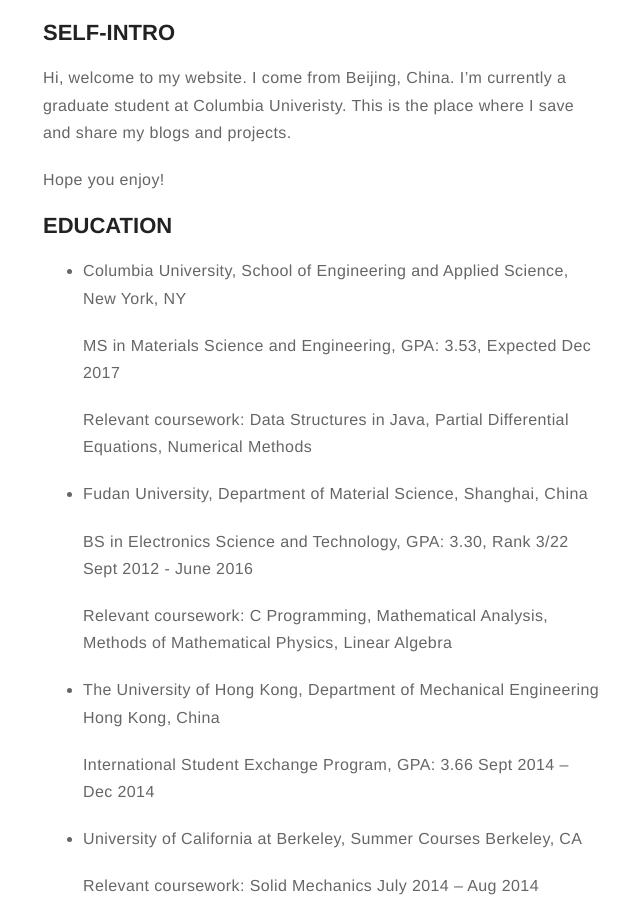
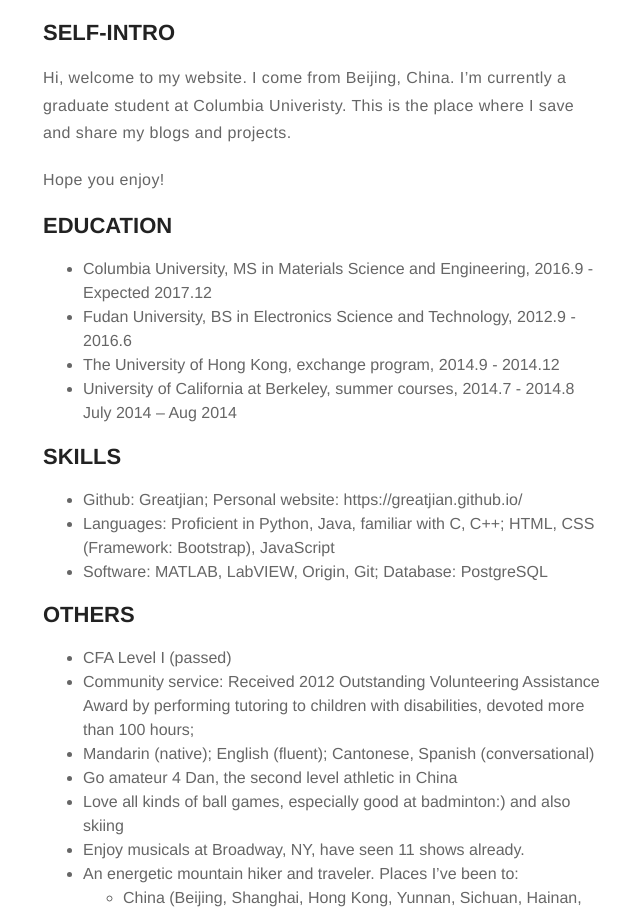
Before and after one commit to Greatjian/Greatjian.github.io, a Jekyll site: the page built from about.md, in a window 1280 px wide and 1400 px high, scrolled down 499 px. Shown: the top 913 px of the window, without its empty margins (317-957 px from the left). Built offline with Jekyll 4.4.1, drawn with Linux system fonts in a browser that asks for light colours; some of the changed text lies outside the part shown.

Commit message:
change profile

```diff
--- a/about.md
+++ b/about.md
@@ -16,64 +16,10 @@ Hope you enjoy!
 
 ## EDUCATION
 
-- Columbia University, School of Engineering and Applied Science, New York, NY
-
-    MS in Materials Science and Engineering, GPA: 3.53, Expected Dec 2017
-
-    Relevant coursework: Data Structures in Java, Partial Differential Equations, Numerical Methods
-
-- Fudan University, Department of Material Science, Shanghai, China
-
-    BS in Electronics Science and Technology, GPA: 3.30, Rank 3/22                                                          Sept 2012 - June 2016
-
-    Relevant coursework: C Programming, Mathematical Analysis, Methods of Mathematical Physics, Linear Algebra
-
-- The University of Hong Kong, Department of Mechanical Engineering                                                     Hong Kong, China
-
-    International Student Exchange Program, GPA: 3.66	                                                                    Sept 2014 – Dec 2014
-
-- University of California at Berkeley, Summer Courses                                                                                      Berkeley, CA
-
-    Relevant coursework: Solid Mechanics	                                                                                                July 2014 – Aug 2014
-
-
-## EXPERIENCE
-
-- High throughput smoothing of Raman images for studying lithium negative electrode, Aug 2017 – Present
-
-    Columbia University (with Prof. Yuan Yang), New York, USA
-
-    - Implemented Gaussian kernel smoothing regression to achieve smoothing of Raman images using MATLAB
-    - Removed the noise and improved visual recognition of Ramen images by 30%
-
-- Web crawling for technology news gathering and processing, May 2017 – Aug 2017
-
-    BICI USA, California, USA
-
-    - Designed a web scraper using Python to search news articles on technology websites
-    - Implemented with Requests, BeautifulSoup, nltk, PostgreSQL and uploaded work on AWS EC2
-    - Highly improved the efficiency of finding potential investment opportunities compared to manual searching
-
-- Excimer laser-induced crystallization (ELC) of amorphous Si films, Feb 2017 – May 2017
-
-    Columbia University (with Prof. James Im), New York, USA
-
-    - Conducted numerical analysis on the model of melting and solidification process in the pulsed laser irradiation of thin semiconductor films using Python
-    - Implemented data processing for status and temperature of the sample grid, making plot for direct visualization
-
-## PROJECTS
-
-- Q-Learning self-driving car
-    - Used Pytorch as deep learning framework and Kivy as car simulation generator to build an AI for a self-driving car model in Python
-    - Applied Deep Q-Learning model and Softmax function to achieve self-learning and action selection
-
-- Breakout AI
-    - Used Pytorch-a3c as deep reinforcement learning framework and OpenCV as computer vision platform to build an AI to play Breakout games.
-    - Applied A3C model and Long Short-Term Memory for better deep reinforcement learning performances
-
-- 2-Do List app
-    - Developed an Android To-Do List application using Java and the Android Studio
-    - Worked with Gson and Android SDK APIs such as Adapter, ListView; visualized on Android Virtual Device emulator
+- Columbia University, MS in Materials Science and Engineering, 2016.9 - Expected 2017.12
+- Fudan University, BS in Electronics Science and Technology, 2012.9 - 2016.6
+- The University of Hong Kong, exchange program, 2014.9 - 2014.12
+- University of California at Berkeley, summer courses, 2014.7 - 2014.8                                                                                      July 2014 – Aug 2014
 
 ## SKILLS
 
```
